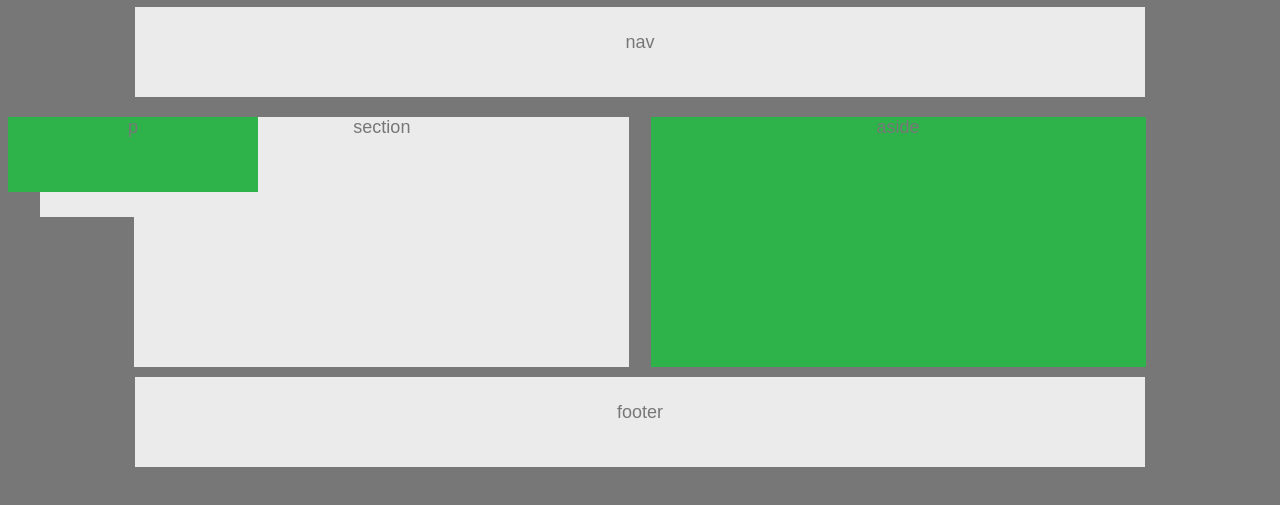
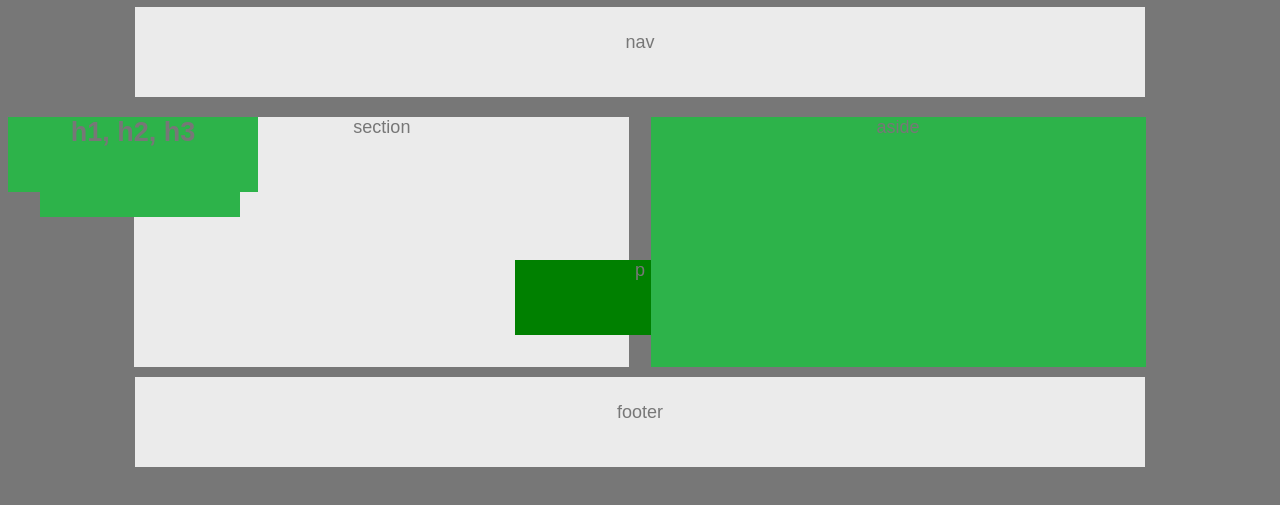
Before and after one commit to TDolphy/HW-Wireframe, a plain HTML site: page index.html in a window 1280 px wide. Shown: the part 103-608 px from the top of the page. Drawn offline with Linux system fonts and the light colour scheme.

Commit message:
updated css page

```diff
--- a/style.css
+++ b/style.css
@@ -32,7 +32,7 @@ section{
 }
 
 article{
-	background-color: #ebebeb;
+	background-color: #2db34a;
 	float: left;
 	position: absolute;
 	left: 30px;
@@ -59,8 +59,7 @@ h2 {
 	background-color: #2db34a;
 	float: left;
 	position: absolute;
-	margin-left: auto;
-    margin-right: auto;
+	margin: 0 auto;
     margin-top: 10px;
     margin-bottom: 10px;
     text-align: center;
@@ -69,13 +68,11 @@ h2 {
 }
 
 p {
-	background-color: #2db34a;
 	float: left;
-	position: absolute;
-	margin-left: auto;
-    margin-right: auto;
-    margin-top: 10px;
-    margin-bottom: 10px;
+    position: absolute;
+    margin: auto;
+    background: green;
+    top :0; left: 0; right: 0; bottom: 0;
     text-align: center;
     width: 250px;
     height: 75px;
```
